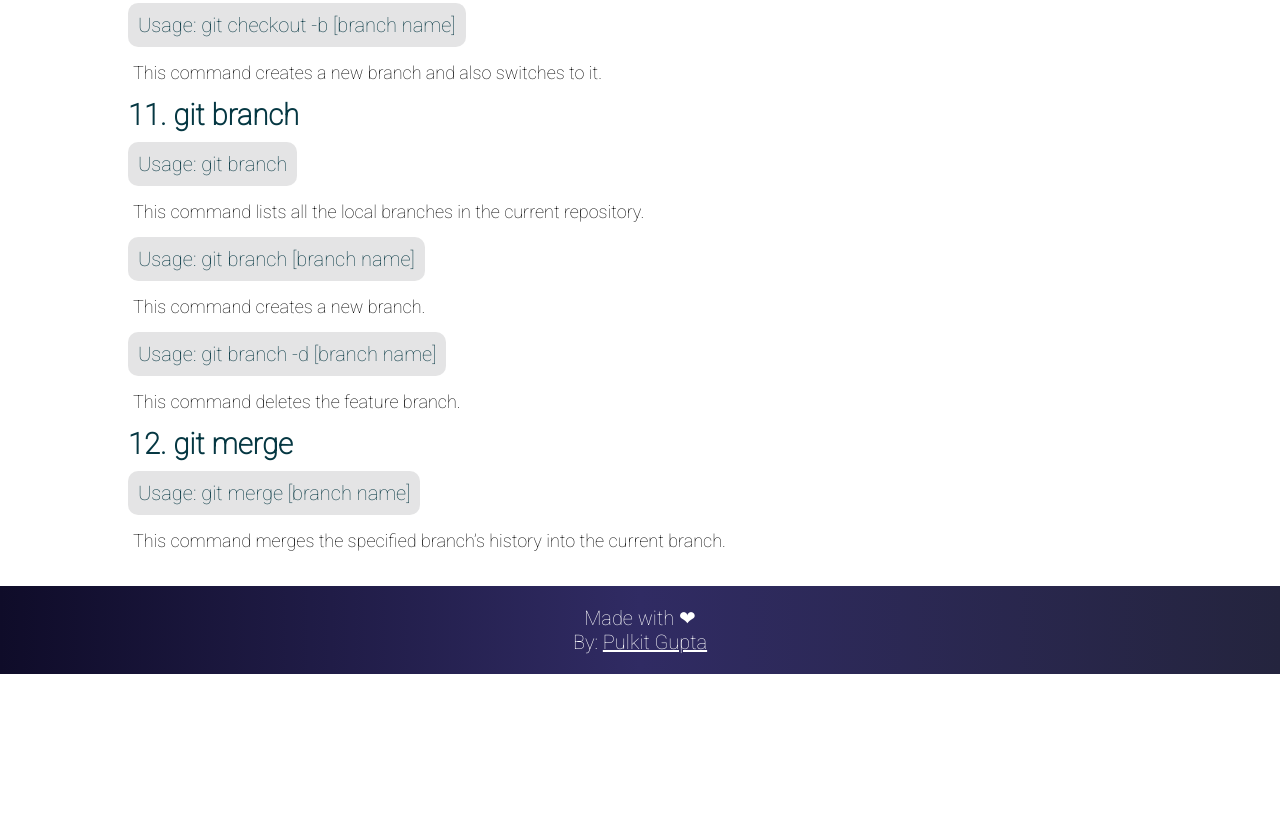
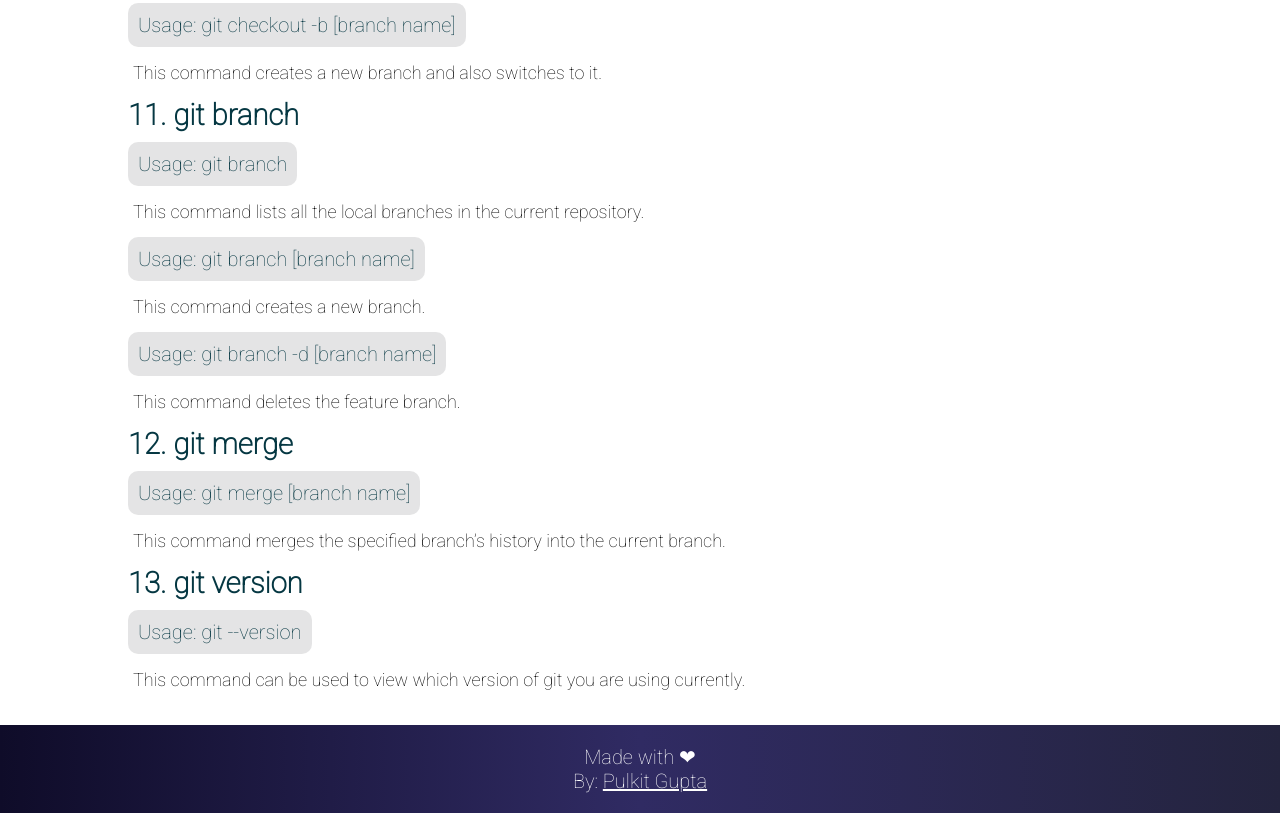
Before and after one commit to pulkit-30/Git-Commands, a plain HTML site: page index.html in a window 1280 px wide. Shown: the part 3044-3857 px from the top of the page. Before the commit the page ends 3718 px from the top, so only its background shows below. Drawn offline with nearby package versions, Linux system fonts and the light colour scheme.

Commit message:
Add git version command

```diff
--- a/index.html
+++ b/index.html
@@ -168,6 +168,13 @@
               current branch.
             </div>
           </dd>
+          <dt><h3>13. git version</h3></dt>
+          <dd>
+            <div>Usage: git --version</div>
+            <div>
+              This command can be used to view which version of git you are using currently.
+            </div>
+          </dd>
         </dl>
       </section>
     </main>
```
